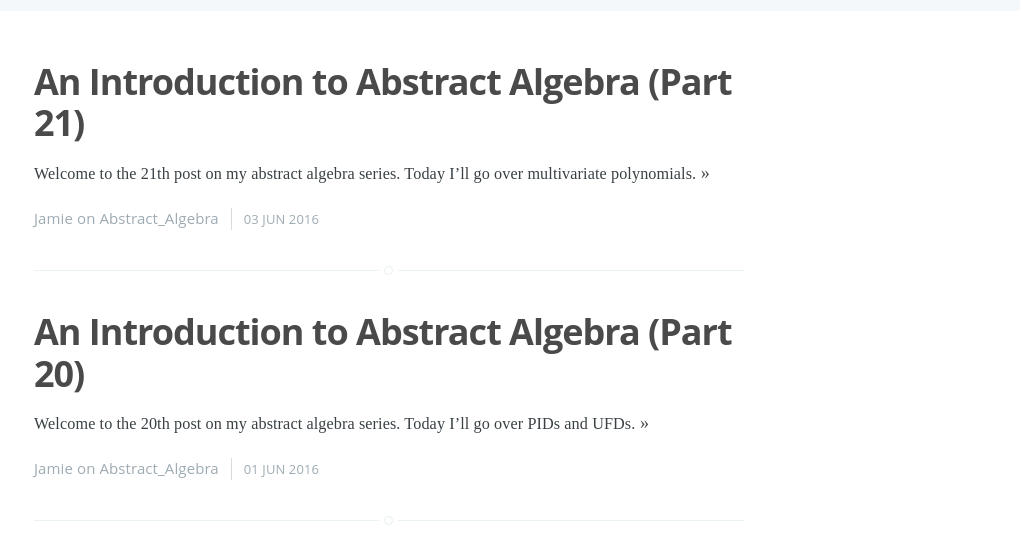
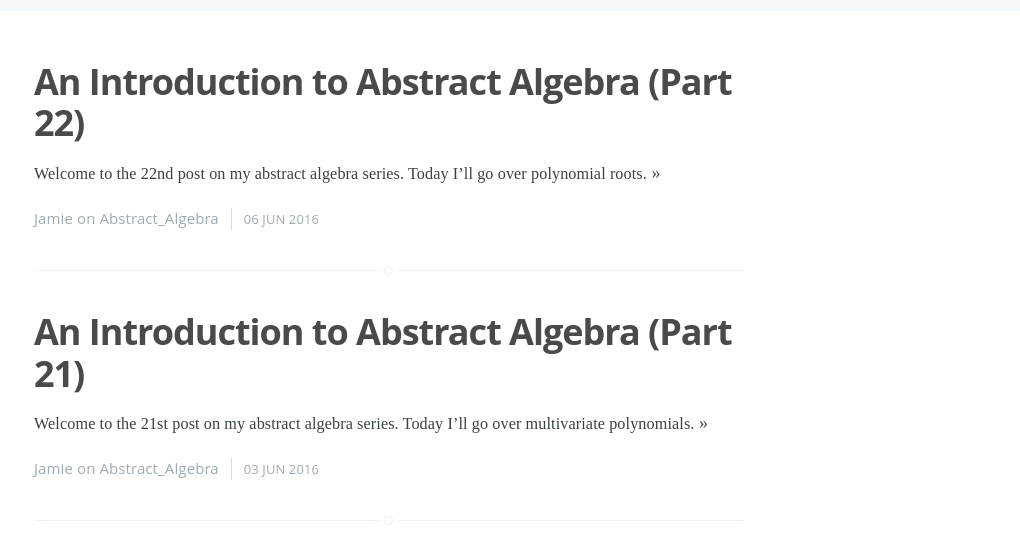
Before and after one commit to jamiecayley/jamiecayley.github.io, a Jekyll site: the page built from index.html, in a window 1280 px wide and 900 px high. Shown: the part 349-897 px from the top of the window, without its empty margins (251-1271 px from the left). Built offline with Jekyll 4.4.1, drawn with Linux system fonts in a browser that asks for light colours; some web fonts are replaced; the list of posts is cut into pages by our own code; some of the changed text lies outside the part shown.

Commit message:
fixed typos, added post

```diff
--- a/_posts/2016-06-03-An-Introduction-To-Abstract-Algebra-21.md
+++ b/_posts/2016-06-03-An-Introduction-To-Abstract-Algebra-21.md
@@ -5,7 +5,7 @@ date:   2016-06-03
 categories: Abstract_Algebra
 ---
 
-Welcome to the 21th post on my abstract algebra series. Today I'll go over multivariate polynomials.
+Welcome to the 21st post on my abstract algebra series. Today I'll go over multivariate polynomials.
 
 Let R be a ring and $$X_1, ..., X_K$$ be variables. We define $$R[X_1,...,X_k] = R[X_1,...,X_{k-1}][X_k]$$. An element of $$R[X_1,...,X_k]$$ is of the form $$\sum a_{\alpha_1,...,\alpha_k}X_1^{\alpha_1},...,X_k^{\alpha_k}$$ (finite sum).
 
@@ -34,4 +34,6 @@ If $$P \in R[x]$$ is a polynomial we define c(P) to be the gcd of the $$a_i, P =
 
 Corollary to Gauss' lemma: Let $$P \in R[x]$$, c(P) = 1. P is irreducible in $$R[x]$$ if and only if P is irreducible on $$F[x]$$ (here $$F[x]$$ is Frac(R)).
 
-Stay tuned for a post n polynomial roots and basic properties of fields!
+
+
+Stay tuned for a post on polynomial roots!
--- /dev/null
+++ b/_posts/2016-06-06-An-Introduction-To-Abstract-Algebra-22.md
@@ -0,0 +1,26 @@
+---
+layout: post
+title:  "An Introduction to Abstract Algebra (Part 22)"
+date:   2016-06-06
+categories: Abstract_Algebra
+---
+
+Welcome to the 22nd post on my abstract algebra series. Today I'll go over polynomial roots.
+
+Let R be a ring, and let $$P \in R[x]$$. $$a \in R$$ is a root of P if P(a) = 0.
+
+Proposition: Let F be a field, $$P \in F[x]$$ and $$a \in F$$, a is a root of P if and only if x-a divides P.
+
+Proof: if P = (x-a)Q then P(a) = $$(a-a)\cdot Q(a)$$ = 0. Conversely, P = (x-a)Q+R (here deg(R) < 1), then $$P(a) = 0 = (a-a) \cdot Q(a) + R(a)$$ so (x-a) divides P.
+
+Let F be a field, $$P \in F[x], a \in F, n \in \mathbb{Z}_{>0}$$. We say that a is a root of multiplicity n of P if $$(x-a)^n \vert P$$ and $$(x-a)^{n+1} \not\vert P$$.
+
+Proposition: Let F be a field, and $$a_i \in F$$ be distinct (finitely many) roots of P of multiplicity $$n_i$$, then $$deg(P) \geq \sum n_i$$
+
+Proof: by definition $$(x-a_i_^{n_i} \vert P$$. If $$i \neq j$$ then $$a_i \neq a_j$$ so $$(x-a_i)$$ is an irreducible not associated to $$(x-a_j)$$. Hence $$\prod (x-a_i)^{n_i} \vert P$$ and $$p = \prod (x-a_i)^{n_i}Q$$ which means $$deg(P) = \sum deg(x-a_i)^{n_i}+deg(Q) \geq \sum n_i$$.
+
+Corollary: let F be a field, $$P \in F[x]$$. Then P has at most deg(P) roots, counting multiplicity.
+
+Let $$P \in R[x]$$. Then $$P'[x] \in R[x]$$ (the derivative of P) is defined as follows $$P = \sum a_ix^i \rightarrow P' = \sum(i-a_{i+1})x^i$$.
+
+Stay tuned for a post on basic properties of fields next!
```
